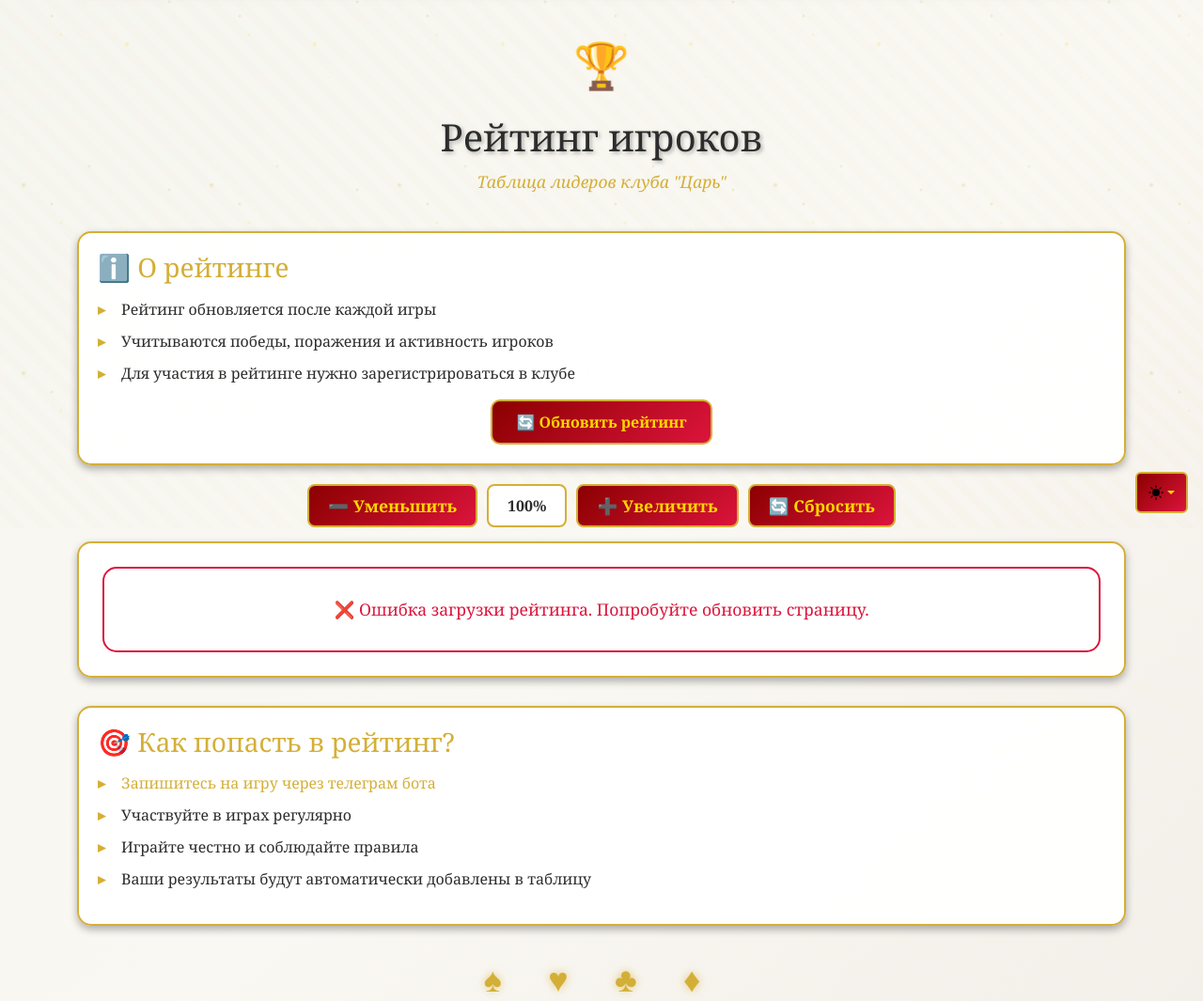
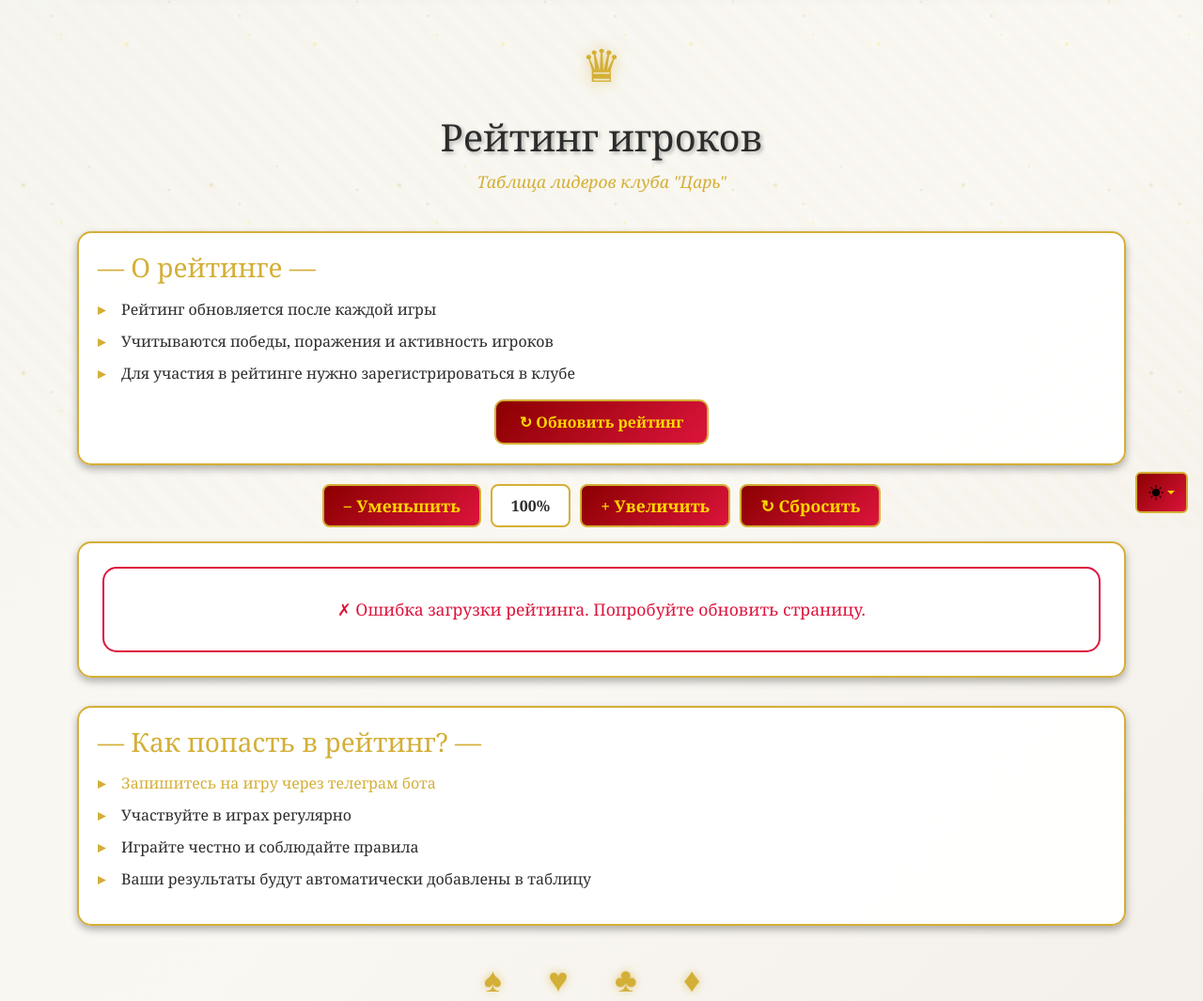
Before and after one commit to taidanajin/Git_Zcar, a Flask app: page /rating in a window 1280 px wide. Shown: the part 238-1303 px from the top of the page at 94% size. Run offline with Flask 3, Linux system fonts and the light colour scheme.

Commit message:
описание изменений

```diff
--- a/templates/rating.html
+++ b/templates/rating.html
@@ -21,10 +21,12 @@
   }
 
   .rating-header::before {
-    content: '🏆';
+    content: '♛';
     display: block;
     font-size: 48px;
     margin-bottom: 10px;
+    color: #D4AF37;
+    text-shadow: 0 0 15px rgba(212, 175, 55, 0.6);
     animation: trophy-bounce 2s ease-in-out infinite;
   }
 
@@ -254,7 +256,7 @@
   }
 
   .loading-spinner::after {
-    content: '⏳';
+    content: '◈';
     animation: spin 2s linear infinite;
     display: inline-block;
   }
@@ -349,22 +351,22 @@
 </div>
 
 <div class="rating-info">
-  <h3>ℹ️ О рейтинге</h3>
+  <h3>— О рейтинге —</h3>
   <ul>
     <li>Рейтинг обновляется после каждой игры</li>
     <li>Учитываются победы, поражения и активность игроков</li>
     <li>Для участия в рейтинге нужно зарегистрироваться в клубе</li>
   </ul>
   <div style="text-align: center; margin-top: 15px;">
-    <button class="refresh-btn" onclick="loadRating()">🔄 Обновить рейтинг</button>
+    <button class="refresh-btn" onclick="loadRating()">&#8635; Обновить рейтинг</button>
   </div>
 </div>
 
 <div class="zoom-controls">
-  <button class="zoom-btn" onclick="zoomOut()">➖ Уменьшить</button>
+  <button class="zoom-btn" onclick="zoomOut()">&#8722; Уменьшить</button>
   <div class="zoom-level" id="zoom-level">100%</div>
-  <button class="zoom-btn" onclick="zoomIn()">➕ Увеличить</button>
-  <button class="zoom-btn" onclick="resetZoom()">🔄 Сбросить</button>
+  <button class="zoom-btn" onclick="zoomIn()">&#43; Увеличить</button>
+  <button class="zoom-btn" onclick="resetZoom()">&#8635; Сбросить</button>
 </div>
 
 <div class="rating-table-container" id="table-container">
@@ -374,7 +376,7 @@
 </div>
 
 <div class="rating-info">
-  <h3>🎯 Как попасть в рейтинг?</h3>
+  <h3>— Как попасть в рейтинг? —</h3>
   <ul>
     <li><a href="/join" style="color: #D4AF37; text-decoration: none;">Запишитесь на игру через телеграм бота </a></li>
     <li>Участвуйте в играх регулярно</li>
@@ -442,7 +444,7 @@ function loadRating() {
 
       if (lines.length < 3) {
         content.className = '';
-        content.innerHTML = '<div class="error-message">❌ Нет данных для отображения</div>';
+        content.innerHTML = '<div class="error-message">&#10007; Нет данных для отображения</div>';
         return;
       }
 
@@ -533,7 +535,7 @@ function loadRating() {
     .catch(error => {
       console.error('Error loading rating:', error);
       content.className = '';
-      content.innerHTML = '<div class="error-message">❌ Ошибка загрузки рейтинга. Попробуйте обновить страницу.</div>';
+      content.innerHTML = '<div class="error-message">&#10007; Ошибка загрузки рейтинга. Попробуйте обновить страницу.</div>';
     });
 }
 
```
